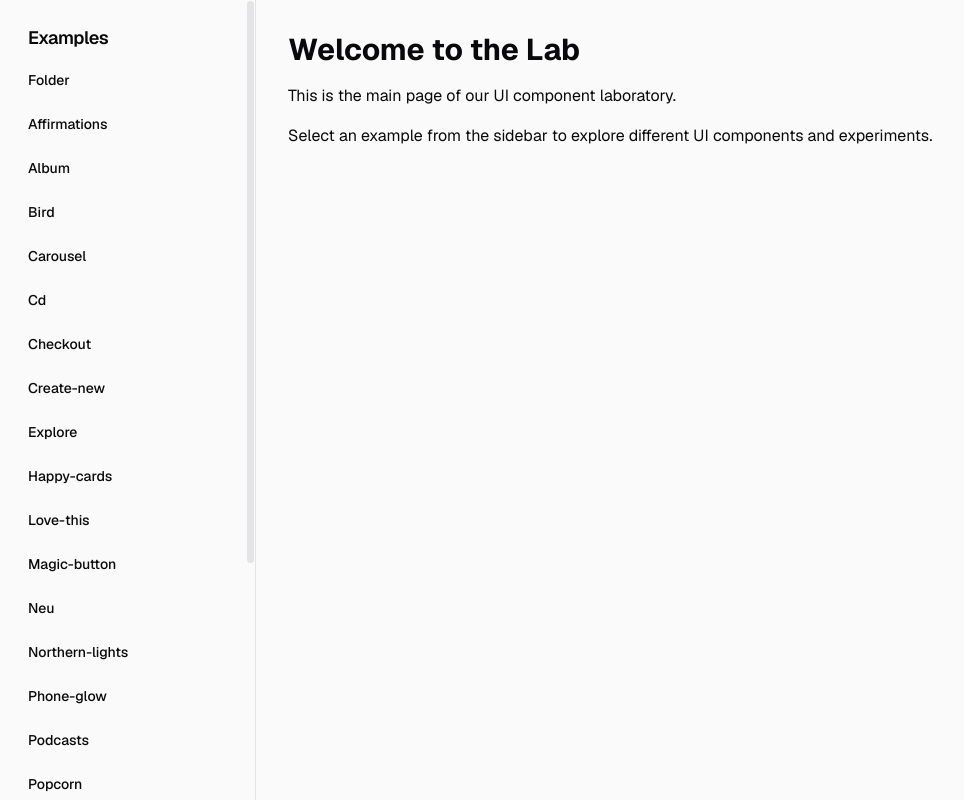
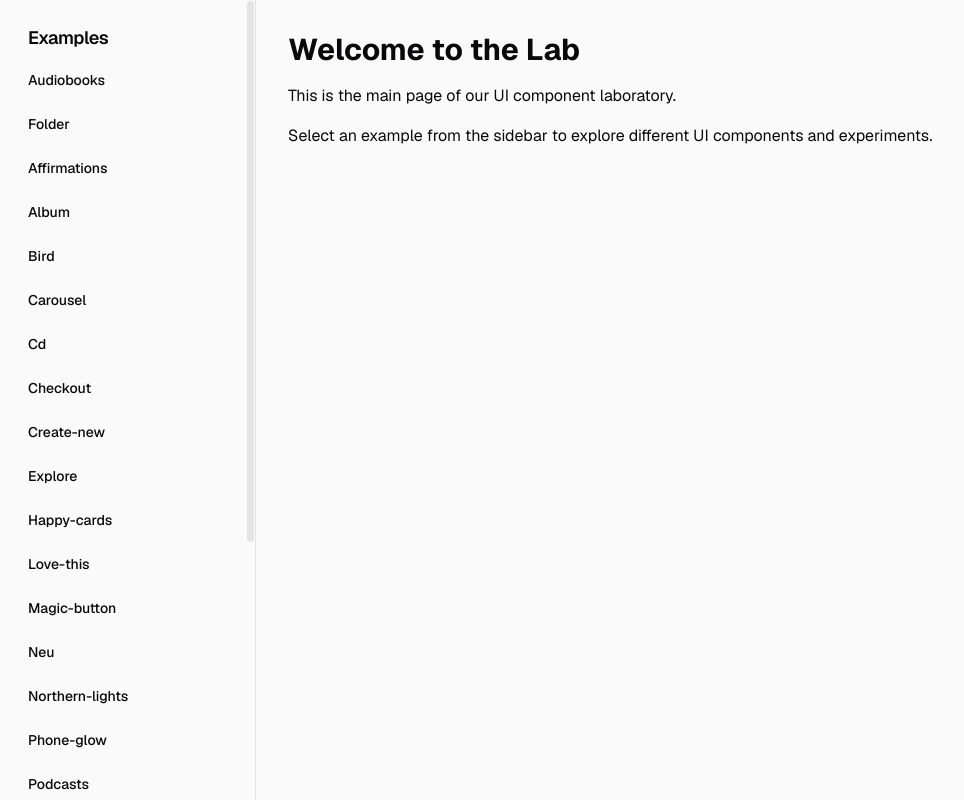
Before and after one commit to vaunblu/lab, a Next.js app: page / in a window 1280 px wide. Shown: the whole page, without its empty margins (0-964 px from the left). Built offline with nearby package versions, Linux system fonts and the light colour scheme.

Commit message:
chore: update sidebar

```diff
--- a/src/components/sidebar.tsx
+++ b/src/components/sidebar.tsx
@@ -6,6 +6,7 @@ import { Button } from "@/components/ui/button";
 import { ScrollArea } from "@/components/ui/scroll-area";
 
 const examples = [
+    "audiobooks",
     "folder",
     "affirmations",
     "album",
```
